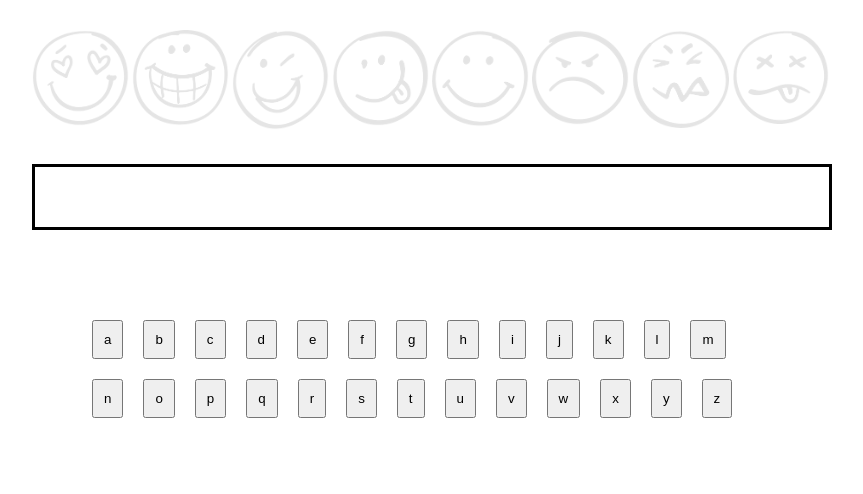
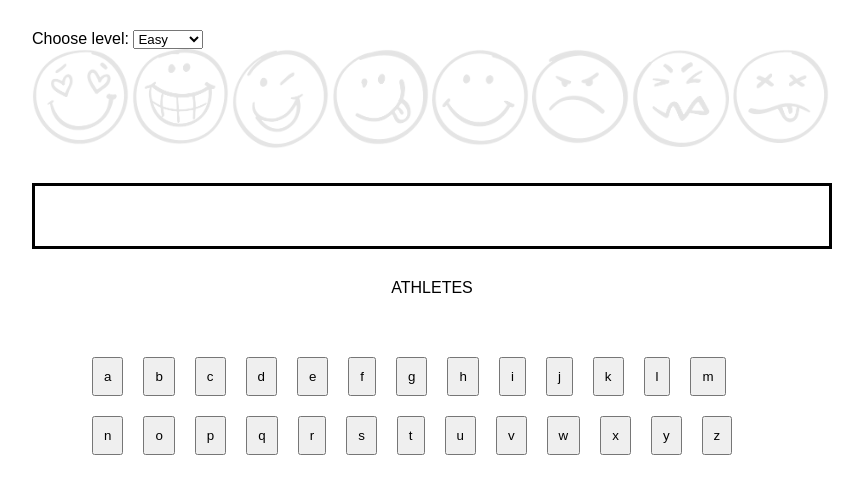
Before and after one commit to tomciosegal/hangman, a website with bundled scripts: page index.html in a window 1280 px wide. Shown: the whole page, without its empty margins (208-1071 px from the left). Built offline with nearby package versions, Linux system fonts and the light colour scheme.

Commit message:
letter display added cathegory displays in div error need to be fixed this.text not itterable

```diff
--- a/app/game.js
+++ b/app/game.js
@@ -1,20 +1,263 @@
+import {Quote} from './quote.js'
 class Game {
+    //easy
+    quotes = [{
+        name: 'Superman',
+        category: 'movie characters',
+        level: 'easy'
+    },
+
+    {
+        name: 'Ironman',
+        category: 'movie characters',
+        level: 'easy'
+    },
+
+    {
+        name: 'Spiderman',
+        category: 'movie characters',
+        level: 'easy'
+    },
+
+    {
+        name: 'Batman',
+        category: 'movie characters',
+        level: 'easy'
+    },
+
+    {
+        name: 'Terminator',
+        category: 'movie characters',
+        level: 'easy'
+    },
+
+    {
+        name: 'Gollum',
+        category: 'movie characters',
+        level: 'easy'
+    },
+
+    {
+        name: 'Neymar',
+        category: 'athletes',
+        level: 'easy'
+    },
+
+    {
+        name: 'Pele',
+        category: 'athletes',
+        level: 'easy'
+    },
+
+    {
+        name: 'Maradona',
+        category: 'athletes',
+        level: 'easy'
+    },
+
+    {
+        name: 'Ronaldo',
+        category: 'athletes',
+        level: 'easy'
+    },
+
+    {
+        name: 'Novak Djoković',
+        category: 'athletes',
+        level: 'easy'
+    },
+
+    {
+        name: 'LeBron James',
+        category: 'athletes',
+        level: 'easy'
+    },
+
+        // level medium
+    {
+        name: 'Harry Potter',
+        category: 'movie characters',
+        level: 'medium'
+    },
+
+    {
+        name: 'Tony Montana',
+        category: 'movie characters',
+        level: 'medium'
+    },
+
+    {
+        name: 'Wolverine',
+        category: 'movie characters',
+        level: 'medium'
+    },
+
+    {
+        name: 'Captain America',
+        category: 'movie characters',
+        level: 'medium'
+    },
+
+    {
+        name: 'Yoda',
+        category: 'movie characters',
+        level: 'medium'
+    },
+
+    {
+        name: 'Gandalf',
+        category: 'movie characters',
+        level: 'medium'
+    },
+
+    {
+        name: 'Usain Bolt',
+        category: 'athletes',
+        level: 'medium'
+    },
+
+    {
+        name: 'Lionel Messi',
+        category: 'athletess',
+        level: 'medium'
+    },
+
+    {
+        name: 'Michael Phelps',
+        category: 'athletes',
+        level: 'medium'
+    },
+
+    {
+        name: 'Roger Federer',
+        category: 'athletes',
+        level: 'medium'
+    },
+
+    {
+        name: 'Manny Pacquiao',
+        category: 'athletes',
+        level: 'medium'
+    },
+
+    {
+        name: 'Muhammad Ali',
+        category: 'athletes',
+        level: 'medium'
+    },
+
+    //level hard
+
+    {
+        name: 'John McClane',
+        category: 'movie characters',
+        level: 'hard'
+    },
+
+    {
+        name: 'Indiana Jones',
+        category: 'movie characters',
+        level: 'hard'
+    },
+
+    {
+        name: 'Luke Skywalker',
+        category: 'movie characters',
+        level: 'hard'
+    },
+
+    {
+        name: 'Vito Corleone',
+        category: 'movie characters',
+        level: 'hard'
+    },
+
+    {
+        name: 'Sarah Connor',
+        category: 'movie characters',
+        level: 'hard'
+    },
+
+    {
+        name: 'Ace Ventura',
+        category: 'movie characters',
+        level: 'hard'
+    },
+
+    {
+        name: 'Michael Jordan',
+        category: 'athletes',
+        level: 'hard'
+    },
+
+    {
+        name: 'Tiger Woods',
+        category: 'athletes',
+        level: 'hard'
+    },
+
+    {
+        name: 'Michael Schumacher',
+        category: 'athletes',
+        level: 'hard'
+    },
+
+    {
+        name: 'Pete Sampras',
+        category: 'athletess',
+        level: 'hard'
+    },
+
+    {
+        name: 'Wayne Gretzky',
+        category: 'athletes',
+        level: 'hard'
+    },
+
+    {
+        name: 'Jesse Owens',
+        category: 'athletes',
+        level: 'hard'
+    },
+]
+
+
   constructor(){
     this.lettersWrapper = document.getElementById("letters")
     this.categoryWrapper =  document.getElementById("category")
     this.wordWrapper =  document.getElementById("word")
     this.outputWrapper = document.getElementById("output")
+    const {name, category, level} = this.quotes[Math.floor(Math.random() * this.quotes.length)]
+    this.categoryWrapper.innerHTML = category;
+    this.quote = new Quote();
+
     }
 
-  start() {
+    guess(letter){
+        new Audio('/assets/sounds/clicked_button.wav').play()
+
+    }
+
+    drawLetters(){
         for(let i = 0; i < 26; i++){
             const label = (i + 10).toString(36)
             const button = document.createElement('button');
             this.lettersWrapper.appendChild(button).textContent = label;
+            button.addEventListener('click', () => this.guess(label))
+
 
         }
     }
+
+    start() {
+        this.drawLetters();
+        const content = this.quote.getContent();
+        this.wordWrapper.innerHTML = content;
     }
+}
+
+
+//<iframe width="1180" height="664" src="https://www.youtube.com/embed/Sk8QzckJvUI" frameborder="0" allow="accelerometer; autoplay; clipboard-write; encrypted-media; gyroscope; picture-in-picture" allowfullscreen></iframe>
 
 const game = new Game();
 
--- /dev/null
+++ b/app/quote.js
@@ -0,0 +1,18 @@
+export class Quote{
+    constructor(text){
+        this.text = text;
+    }
+
+    getContent(){
+        let content = '';
+        for(const char of this.text){
+            if(char != ' '){
+                content += '_';
+            }
+            else{
+                content += ' ';
+            }
+        }
+        return content;
+    }
+}
--- a/index.html
+++ b/index.html
@@ -4,10 +4,17 @@
     <meta charset="UTF-8">
     <meta name="viewport" content="width=device-width, initial-scale=1.0">
     <title>Hangman</title>
-    <link rel="stylesheet" href="style.css" >
+    <link rel="stylesheet" href="assets/style.css" >
 </head>
 <body>
     <section id="hangman">
+        <label for="cars">Choose level:</label>
+            <select name="cars" id="cars">
+                <option value="easy">Easy</option>
+                <option value="medium">Medium</option>
+                <option value="hard">Hard</option>
+            </select>
+
         <div id="output">
             <div class="step">
                 <img src="images/1.png" alt="">
```
Also changed, not shown: assets/style.css (renamed from style.css), 5 other files. Lines whose indentation alone changed are shown as unchanged.
